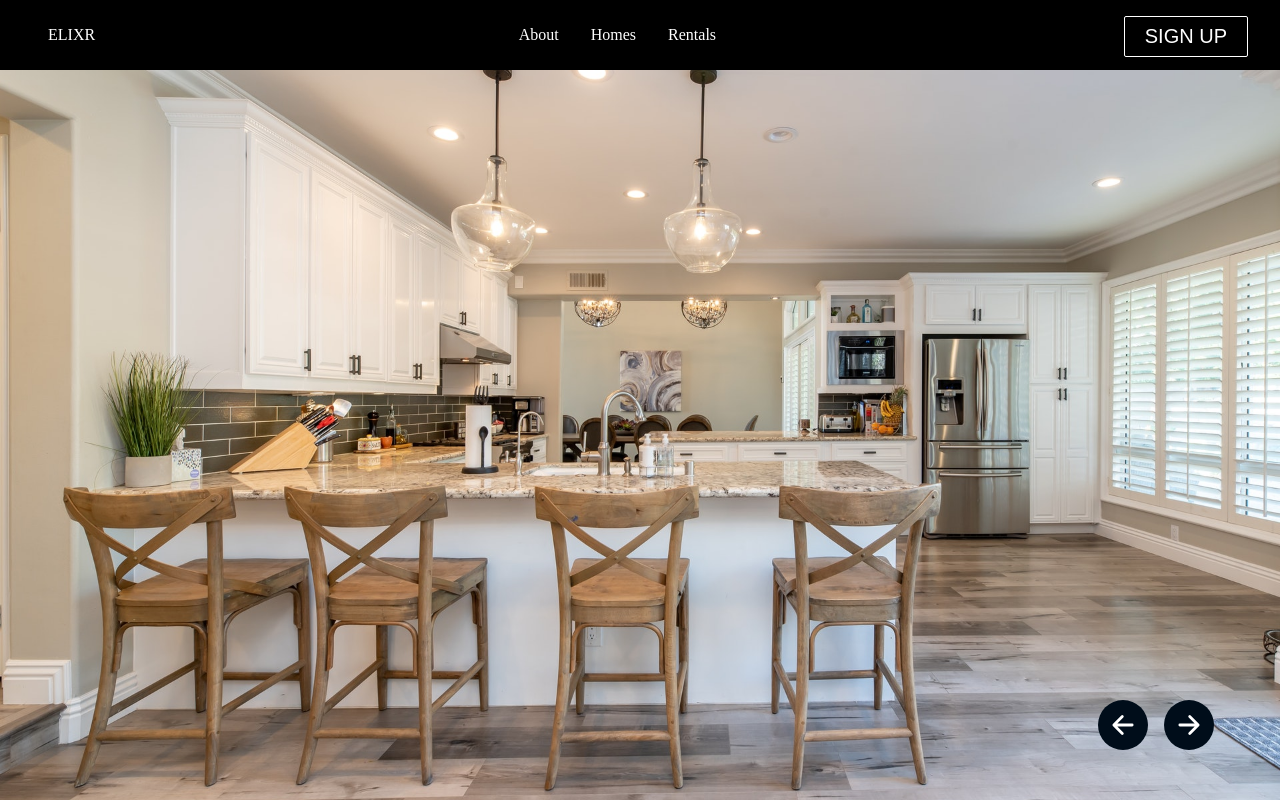
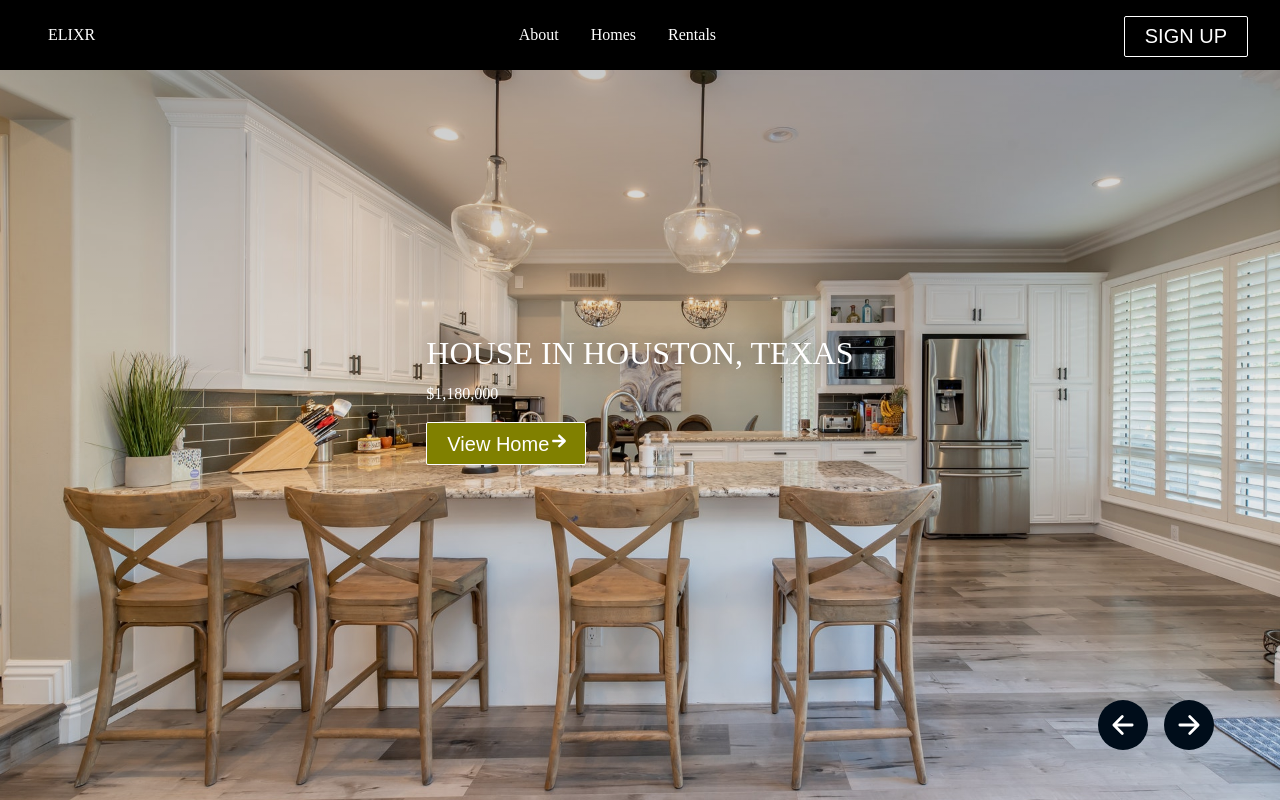
Before and after one commit to sarveshh/react-responsive-product-showcase, a React (Create React App) app: page / in a window 1280 px wide. Built offline with nearby package versions, Linux system fonts and the light colour scheme.

Commit message:
completed css

```diff
--- a/src/components/Hero/Hero.css
+++ b/src/components/Hero/Hero.css
@@ -51,6 +51,23 @@ section{
     align-items: center;
     justify-content: center;
 }
+.hero-slider::before{
+    content: '';
+    position: absolute;
+    z-index: 2;
+    width: 100%;
+    height: 100vh;
+    bottom: 0vh;
+    left: 0;
+    overflow: hidden;
+    opacity: 0.4;
+    background: linear-gradient(
+        0deg,
+     rgba(0,0,0,0.2) 0%,
+      rgba(0,0,0,0.2) 50% ,
+       rgba(0,0,0,0.6) 100%
+       );
+}
 .hero-image{
     position: absolute;
     top: 0;
@@ -59,3 +76,23 @@ section{
     height: 100vh;
     object-fit: cover;
 }
+.hero-content{
+    position: relative;
+    z-index: 10;
+    display: flex;
+    flex-direction: column;
+    max-width: 1600px;
+    width: calc(100%-100px);
+    color: #fff;
+}
+.house-title{
+    font-size: clamp(1rem, 8vw, 2rem);
+    font-weight: 400;
+    text-transform: uppercase;
+    text-shadow: 0px 0px 20px rgba(0,0,0,0.4);
+    text-align: left;
+    margin-bottom: 0.8rem;
+}
+.house-price{
+    margin-bottom: 1.2rem;
+}
--- a/src/components/Hero/Hero.js
+++ b/src/components/Hero/Hero.js
@@ -15,8 +15,8 @@ const Hero = ({ slides }) => {
                             <div className="hero-slider">
                                 <img src={slide.image} alt={slide.alt} className="hero-image" />
                                 <div className="hero-content">
-                                    <h1>{slide.title}</h1>
-                                    <p>{slide.price}</p>
+                                    <h1 className="house-title">{slide.title}</h1>
+                                    <p className="house-price">{slide.price}</p>
                                     <Button to={slide.path} buttonStyle='btn--filled'>
                                         {slide.label}
                                         <IoMdArrowRoundForward />
```
